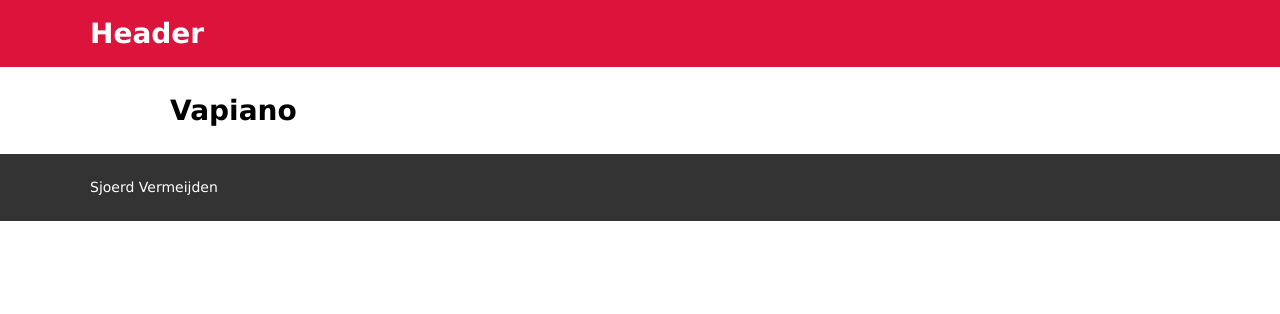
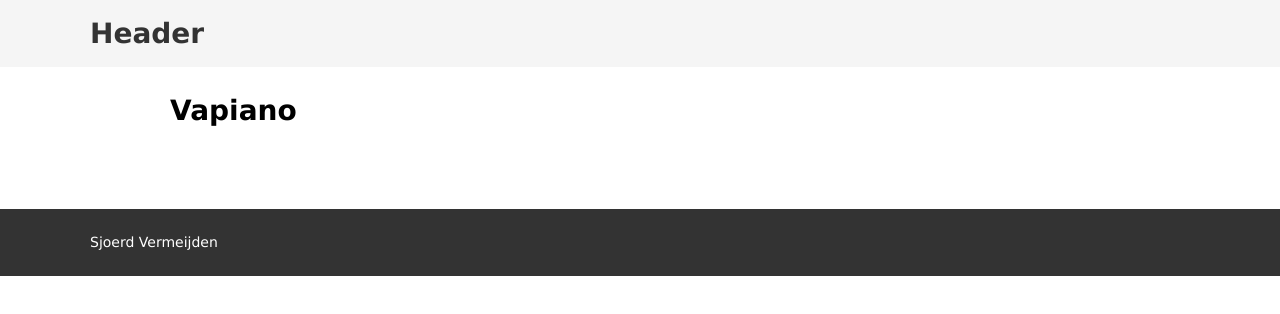
Before and after one commit to sjoerdvermeijden/next-order-tsx, a Next.js app: page /restaurants/0 in a window 1280 px wide. Shown: the top 314 px of the page. Built offline with nearby package versions, Linux system fonts and the light colour scheme.

Commit message:
This is too much to do in an evening

```diff
--- a/src/components/Header/Style.js
+++ b/src/components/Header/Style.js
@@ -2,6 +2,6 @@
 
 export const HeaderWrapper = styled.header`
   padding: 25px 0;
-  background: crimson;
-  color: white;
+  background: var(--lightgray);
+  color: var(--darkgray);
 `;
--- a/src/pages/restaurants/[id].tsx
+++ b/src/pages/restaurants/[id].tsx
@@ -83,9 +83,23 @@
             <div className="menu-inner">
               <RestaurantWrapper>
                 {restaurantState && (
-                  <h1 className="name">{restaurantState.name}</h1>
+                  <h1 className="restaurant-name">{restaurantState.name}</h1>
                 )}
               </RestaurantWrapper>
+              <div className="restaurant">
+                <ul className="restaurant__menu">
+                  {restaurantState.menu?.map((item) => {
+                    return (
+                      <li
+                        className="restaurant__menu-item"
+                        key={restaurantState.id}
+                      >
+                        <div className="menu-item"></div>
+                      </li>
+                    );
+                  })}
+                </ul>
+              </div>
             </div>
           </MenuWrapper>
         </LayoutWrapper>
```
Also changed, not shown: src/components/Menu/Menu.tsx (added, +9 -0 lines), src/components/Restaurant/Restaurant.tsx (added, +9 -0 lines), src/components/Restaurants/Restaurants.tsx (+9 -2 lines), src/components/Menu/Style.js (added), src/components/Restaurant/Style.js (added).
